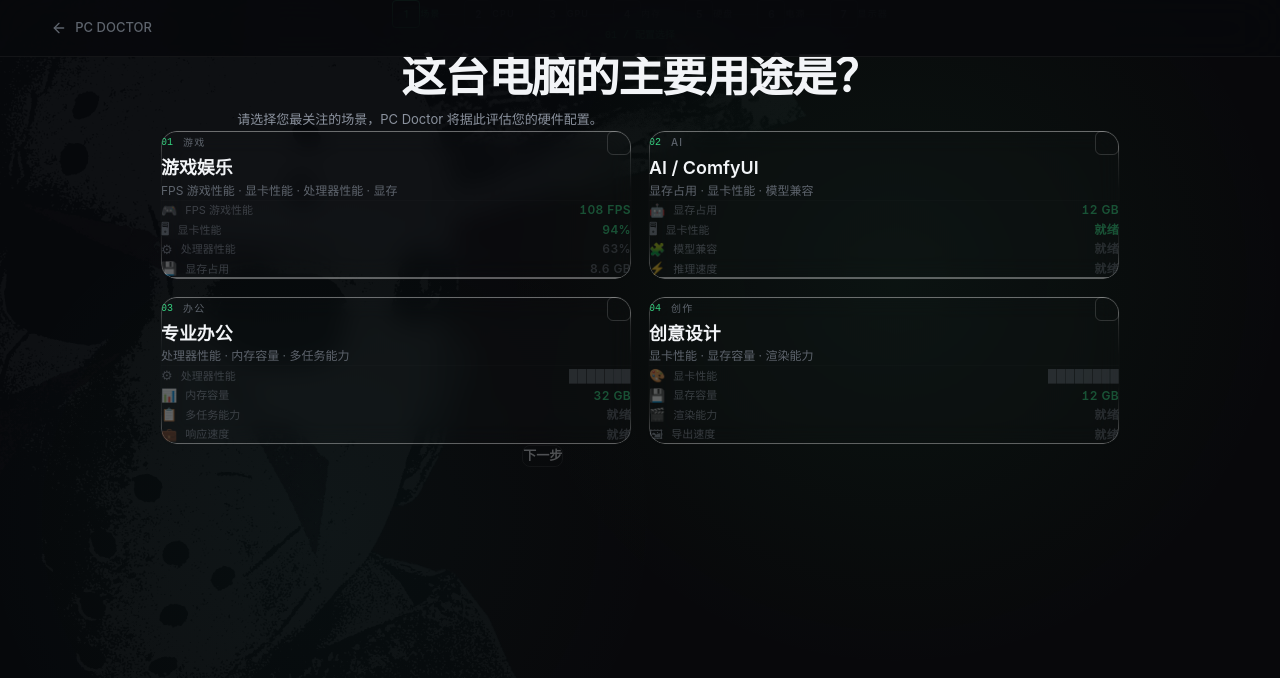
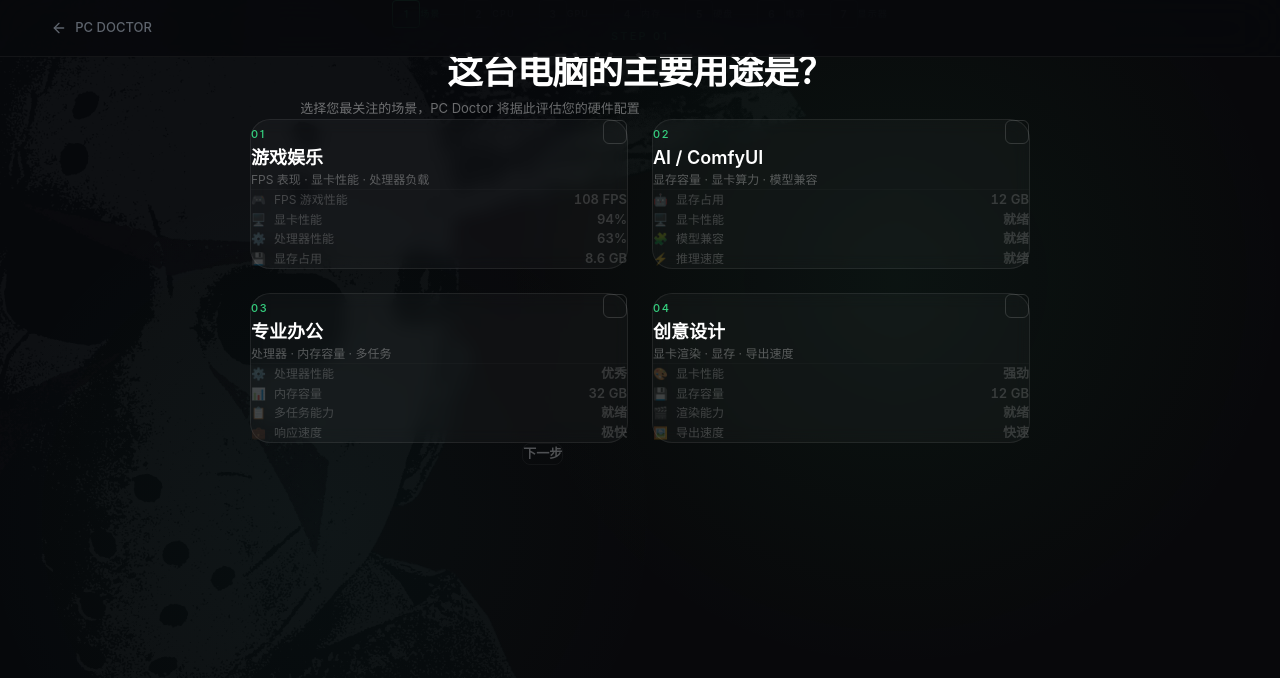
Before and after one commit to wangbatian232/PC-Doctor, a Next.js app: page / in a window 1280 px wide. Both pictures are taken after a click on the button "Start Your Diagnosis". Shown: the top 678 px of the page. Built offline with nearby package versions, Linux system fonts and the light colour scheme.

Commit message:
ui: refine usage step with clean 2x2 layout, green glow selection, right-aligned metrics

```diff
--- a/src/components/diagnosis/UsageStep.tsx
+++ b/src/components/diagnosis/UsageStep.tsx
@@ -1,6 +1,6 @@
 "use client";
 
-import { motion, AnimatePresence } from "framer-motion";
+import { motion } from "framer-motion";
 import type { UsageScenario } from "@/types";
 
 interface Workload {
@@ -8,44 +8,44 @@
   num: string;
   title: string;
   desc: string;
-  stats: { icon: string; label: string; value: string; accent?: boolean }[];
+  metrics: { icon: string; label: string; value: string }[];
 }
 
 const workloads: Workload[] = [
   {
-    id: "gaming", num: "01", title: "游戏娱乐", desc: "FPS 游戏性能 · 显卡性能 · 处理器性能 · 显存",
-    stats: [
-      { icon: "🎮", label: "FPS 游戏性能", value: "108 FPS", accent: true },
-      { icon: "🖥", label: "显卡性能", value: "94%", accent: true },
-      { icon: "⚙", label: "处理器性能", value: "63%" },
+    id: "gaming", num: "01", title: "游戏娱乐", desc: "FPS 表现 · 显卡性能 · 处理器负载",
+    metrics: [
+      { icon: "🎮", label: "FPS 游戏性能", value: "108 FPS" },
+      { icon: "🖥️", label: "显卡性能", value: "94%" },
+      { icon: "⚙️", label: "处理器性能", value: "63%" },
       { icon: "💾", label: "显存占用", value: "8.6 GB" },
     ],
   },
   {
-    id: "ai", num: "02", title: "AI / ComfyUI", desc: "显存占用 · 显卡性能 · 模型兼容",
-    stats: [
-      { icon: "🤖", label: "显存占用", value: "12 GB", accent: true },
-      { icon: "🖥", label: "显卡性能", value: "就绪", accent: true },
+    id: "ai", num: "02", title: "AI / ComfyUI", desc: "显存容量 · 显卡算力 · 模型兼容",
+    metrics: [
+      { icon: "🤖", label: "显存占用", value: "12 GB" },
+      { icon: "🖥️", label: "显卡性能", value: "就绪" },
       { icon: "🧩", label: "模型兼容", value: "就绪" },
       { icon: "⚡", label: "推理速度", value: "就绪" },
     ],
   },
   {
-    id: "office", num: "03", title: "专业办公", desc: "处理器性能 · 内存容量 · 多任务能力",
-    stats: [
-      { icon: "⚙", label: "处理器性能", value: "███████" },
-      { icon: "📊", label: "内存容量", value: "32 GB", accent: true },
+    id: "office", num: "03", title: "专业办公", desc: "处理器 · 内存容量 · 多任务",
+    metrics: [
+      { icon: "⚙️", label: "处理器性能", value: "优秀" },
+      { icon: "📊", label: "内存容量", value: "32 GB" },
       { icon: "📋", label: "多任务能力", value: "就绪" },
-      { icon: "💼", label: "响应速度", value: "就绪" },
+      { icon: "💼", label: "响应速度", value: "极快" },
     ],
   },
   {
-    id: "general", num: "04", title: "创意设计", desc: "显卡性能 · 显存容量 · 渲染能力",
-    stats: [
-      { icon: "🎨", label: "显卡性能", value: "████████" },
-      { icon: "💾", label: "显存容量", value: "12 GB", accent: true },
+    id: "general", num: "04", title: "创意设计", desc: "显卡渲染 · 显存 · 导出速度",
+    metrics: [
+      { icon: "🎨", label: "显卡性能", value: "强劲" },
+      { icon: "💾", label: "显存容量", value: "12 GB" },
       { icon: "🎬", label: "渲染能力", value: "就绪" },
-      { icon: "🖼", label: "导出速度", value: "就绪" },
+      { icon: "🖼️", label: "导出速度", value: "快速" },
     ],
   },
 ];
@@ -64,93 +64,98 @@
   return (
     <motion.div
       initial={{ opacity: 0, y: 12 }} animate={{ opacity: 1, y: 0 }} exit={{ opacity: 0, y: -10 }}
-      transition={{ duration: 0.4, ease: [0.22, 1, 0.36, 1] }}
-      className="w-full max-w-[960px] mx-auto pb-24"
+      transition={{ duration: 0.4, ease: [0.16, 1, 0.3, 1] }}
+      className="w-full max-w-[780px] mx-auto pb-20"
     >
       {/* Header */}
-      <div className="text-center mb-[clamp(32px,5vw,56px)]">
-        <span className="t-mono text-[var(--accent-green)] mb-3 block">01 / 配置选择</span>
-        <h2 className="text-[clamp(28px,3.5vw,48px)] font-bold text-[var(--text-primary)] tracking-[-0.03em] mb-3">
+      <div className="text-center mb-10">
+        <span className="text-[11px] tracking-[0.2em] text-[var(--accent-green)] font-medium uppercase mb-3 block">Step 01</span>
+        <h2 className="text-[clamp(22px,2.8vw,36px)] font-semibold text-white tracking-[-0.02em] mb-2">
           这台电脑的主要用途是？
         </h2>
-        <p className="text-[clamp(13px,0.9vw,16px)] text-[var(--text-secondary)] max-w-[520px] mx-auto">
-          请选择您最关注的场景，PC Doctor 将据此评估您的硬件配置。
+        <p className="text-[13px] text-white/40 max-w-[440px] mx-auto leading-relaxed">
+          选择您最关注的场景，PC Doctor 将据此评估您的硬件配置
         </p>
       </div>
 
-      {/* Workload cards — 2x2 grid */}
-      <div className="grid sm:grid-cols-2 gap-4 mb-6">
+      {/* 2x2 Workload Cards */}
+      <div className="grid grid-cols-1 sm:grid-cols-2 gap-6">
         {workloads.map((w, i) => {
-          const isSelected = selected.includes(w.id);
+          const isSel = selected.includes(w.id);
           return (
             <motion.button
               key={w.id}
               onClick={() => toggle(w.id)}
-              className={`relative text-left p-[clamp(22px,3vw,36px)] rounded-[16px] transition-all duration-300 ease-out overflow-hidden lq-glass
-                ${isSelected
-                  ? "lq-selected"
-                  : "hover:border-[rgba(255,255,255,0.15)]"
-                }`}
+              className={`relative text-left p-7 rounded-[20px] transition-all duration-300 ease-out
+                ${isSel
+                  ? "border-[#30D158] bg-[rgba(48,209,88,0.06)] shadow-[0_0_28px_rgba(48,209,88,0.12)]"
+                  : "border-[rgba(255,255,255,0.08)] bg-[rgba(255,255,255,0.03)] hover:border-[rgba(255,255,255,0.14)] hover:bg-[rgba(255,255,255,0.05)]"
+                }
+                border backdrop-blur-sm`}
               initial={{ opacity: 0, y: 14 }}
               animate={{ opacity: 1, y: 0 }}
-              transition={{ delay: 0.06 * i, duration: 0.4, ease: [0.22, 1, 0.36, 1] }}
-              whileHover={{ y: -3 }}
+              transition={{ delay: 0.05 * i, duration: 0.4, ease: [0.16, 1, 0.3, 1] }}
+              whileHover={{ y: -2 }}
               whileTap={{ scale: 0.985 }}
             >
-              {/* Top bar — selected */}
-              {isSelected && (
-                <motion.div className="absolute top-0 left-0 right-0 h-[2px] bg-[var(--accent-green)]"
-                  initial={{ scaleX: 0 }} animate={{ scaleX: 1 }} transition={{ duration: 0.25 }} />
-              )}
-
-              <div className="relative z-10">
-                {/* Header row */}
-                <div className="flex items-center justify-between mb-5">
-                  <div className="flex items-center gap-2.5">
-                    <span className="t-mono text-[var(--accent-green)]">{w.num}</span>
-                    <span className="text-[10px] tracking-[0.12em] font-medium text-[var(--text-tertiary)] uppercase">{w.title === "游戏娱乐" ? "游戏" : w.title === "AI / ComfyUI" ? "AI" : w.title === "专业办公" ? "办公" : "创作"}</span>
+              {/* Top: number + title + check */}
+              <div className="flex items-start justify-between mb-5">
+                <div>
+                  <span className="text-[11px] tracking-[0.15em] text-[var(--accent-green)] font-medium">{w.num}</span>
+                  <h3 className="text-[18px] font-semibold text-white mt-0.5">{w.title}</h3>
+                  <p className="text-[12px] text-white/30 mt-0.5">{w.desc}</p>
                 </div>
-                  {/* Checkbox state */}
                 <motion.div
-                    className={`w-6 h-6 rounded-[6px] flex items-center justify-center transition-colors duration-200
-                      ${isSelected ? "bg-[var(--accent-green)]" : "border border-[rgba(255,255,255,0.15)] bg-transparent"}`}
-                    animate={{ scale: isSelected ? [1, 1.2, 1] : 1 }}
+                  className={`w-6 h-6 rounded-md flex items-center justify-center shrink-0 mt-1 transition-all duration-300
+                    ${isSel ? "bg-[#30D158] scale-110" : "border border-[rgba(255,255,255,0.15)] bg-transparent"}`}
+                  animate={{ scale: isSel ? [1, 1.2, 1.1] : 1 }}
                   transition={{ duration: 0.25 }}
                 >
-                    {isSelected && (
-                      <svg className="w-3.5 h-3.5 text-[var(--bg-void)]" fill="none" viewBox="0 0 24 24" stroke="currentColor" strokeWidth={4}>
+                  {isSel && (
+                    <svg className="w-3.5 h-3.5 text-black" fill="none" viewBox="0 0 24 24" stroke="currentColor" strokeWidth={4}>
                       <path strokeLinecap="round" strokeLinejoin="round" d="M5 13l4 4L19 7" />
                     </svg>
                   )}
                 </motion.div>
               </div>
 
-                {/* Title + desc */}
-                <h3 className="text-[clamp(17px,1.4vw,24px)] font-semibold text-[var(--text-primary)] mb-1.5">
-                  {w.title}
-                </h3>
-                <p className="text-[12px] text-[var(--text-tertiary)] mb-6">{w.desc}</p>
-
-                {/* Diagnostic stats */}
-                <div className={`space-y-2 pt-5 border-t border-[rgba(255,255,255,0.05)] transition-opacity duration-300
-                  ${isSelected ? "opacity-100" : "opacity-35"}`}>
-                  {w.stats.map((s, j) => (
+              {/* Metrics — simple key:value, right-aligned */}
+              <div className={`space-y-2 pt-4 border-t border-[rgba(255,255,255,0.05)] transition-opacity duration-300 ${isSel ? "opacity-100" : "opacity-40"}`}>
+                {w.metrics.map((m, j) => (
                   <div key={j} className="flex items-center justify-between">
-                      <span className="flex items-center gap-2 text-[11px] text-[var(--text-secondary)]">
-                        <span className="text-[13px]">{s.icon}</span>
-                        <span>{s.label}</span>
+                    <span className="flex items-center gap-2 text-[12px] text-white/50">
+                      <span>{m.icon}</span>
+                      <span>{m.label}</span>
                     </span>
-                      <span className={`text-[12px] font-semibold tabular-nums tracking-[0.03em] ${s.accent ? "text-[var(--accent-green)]" : "text-[var(--text-tertiary)]"}`}>
-                        {s.value}
+                    <span className={`text-[13px] font-semibold tabular-nums ${isSel ? "text-white/90" : "text-white/40"}`}>
+                      {m.value}
                     </span>
                   </div>
                 ))}
-                </div>
               </div>
             </motion.button>
           );
         })}
       </div>
+
+      {/* Bottom CTA — only when selections made */}
+      {selected.length > 0 && (
+        <motion.div
+          className="flex justify-end mt-8"
+          initial={{ opacity: 0, y: 8 }} animate={{ opacity: 1, y: 0 }} transition={{ delay: 0.2 }}
+        >
+          <button
+            className="px-8 py-3.5 rounded-[14px] font-semibold text-[15px] text-white
+              bg-gradient-to-r from-[#30D158] to-[#28B848]
+              hover:from-[#3DE065] hover:to-[#30D158]
+              shadow-[0_4px_24px_rgba(48,209,88,0.25)]
+              transition-all duration-200 active:scale-[0.97]
+              animate-[pulse-subtle_2s_ease-in-out_infinite]"
+          >
+            确认配置，开始评估 →
+          </button>
+        </motion.div>
+      )}
     </motion.div>
   );
 }
```
Lines whose indentation alone changed are shown as unchanged.
